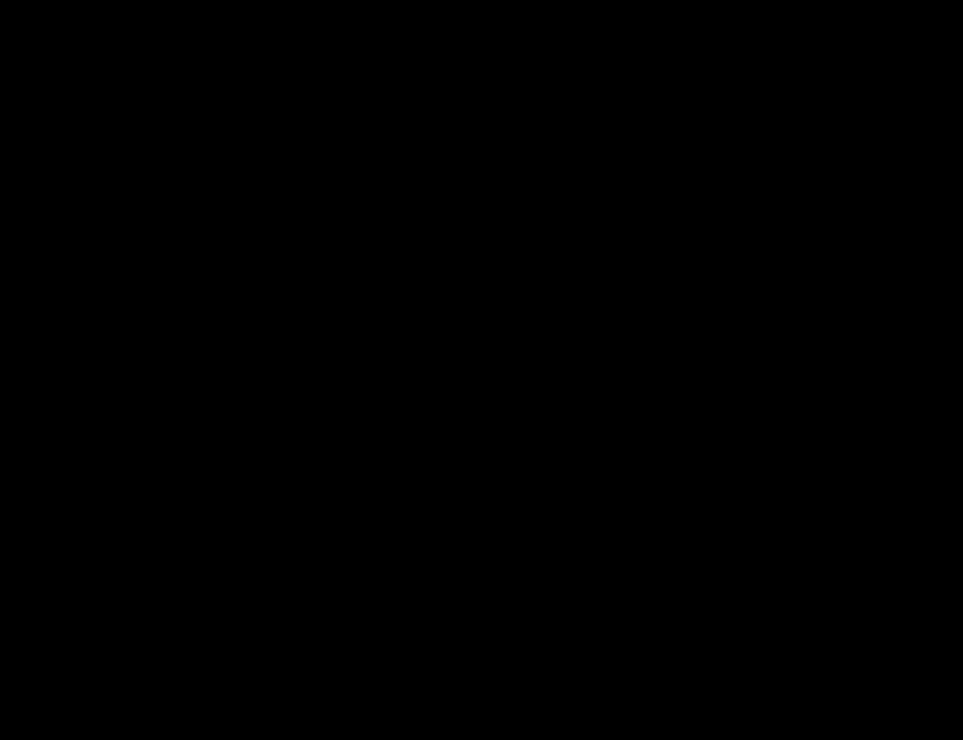
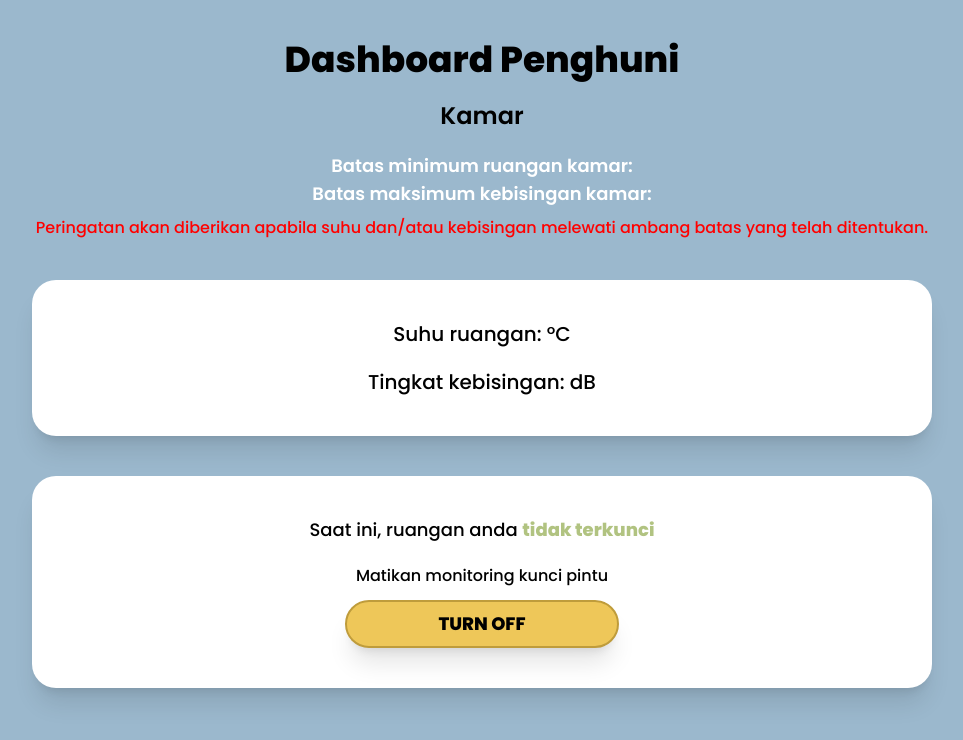
Before and after one commit to 2angela/RekSTI-frontend, a Next.js app: page /dashboard in a window 1280 px wide. Shown: the top 740 px of the page, without its empty margins (158-1121 px from the left). Built offline with nearby package versions, Linux system fonts and the light colour scheme.

Commit message:
feat: dashboard

```diff
--- a/src/pages/dashboard.tsx
+++ b/src/pages/dashboard.tsx
@@ -1,7 +1,6 @@
 import { useState } from "react";
 import { toast } from "react-toastify";
 import { Poppins } from "next/font/google";
-import Image from "next/image";
 import { useRouter } from "next/router";
 
 const poppins = Poppins({
@@ -11,11 +10,81 @@
   weight: ["500"],
 });
 
+const poppinsB = Poppins({
+  subsets: ["latin"],
+  display: "swap",
+  variable: "--font-poppins",
+  weight: ["600"],
+});
+
+const poppinsXB = Poppins({
+  subsets: ["latin"],
+  display: "swap",
+  variable: "--font-poppins",
+  weight: ["800"],
+});
+
 export default function Dashboard() {
+  const [room, setRoom] = useState("");
+  const [temp, setTemp] = useState("");
+  const [noise, setNoise] = useState("");
+  const [tempLimit, setTempLimit] = useState("");
+  const [noiseLimit, setNoiseLimit] = useState("");
+  const [locked, setLocked] = useState(false);
+  const [lockOn, setLockOn] = useState(true);
 
   return (
-    <div>
-
+    <div className="flex flex-col h-screen bg-[#9BB8CD] justify-start align-center text-center p-10">
+      <p className={`${poppinsXB.className} text-2xl md:text-4xl pb-5`}>
+        Dashboard Penghuni
+      </p>
+      <p className={`${poppinsB.className} text-xl md:text-2xl pb-5`}>
+        Kamar {room}
+      </p>
+      <p className={`${poppinsB.className} text-base md:text-lg text-white`}>
+        Batas minimum ruangan kamar: {tempLimit}
+      </p>
+      <p className={`${poppinsB.className} text-base md:text-lg text-white`}>
+        Batas maksimum kebisingan kamar: {noiseLimit}
+      </p>
+      <p
+        className={`${poppins.className} text-xs md:text-base text-[#FF0000] pt-2 pb-5`}
+      >
+        Peringatan akan diberikan apabila suhu dan/atau kebisingan melewati
+        ambang batas yang telah ditentukan.
+      </p>
+      <div className="w-3/4 justify-center self-center p-10 m-5 bg-white rounded-3xl shadow shadow-xl">
+        <p className={`${poppins.className} text-base md:text-xl pb-5`}>
+          Suhu ruangan: {temp} °C
+        </p>
+        <p className={`${poppins.className} text-base md:text-xl`}>
+          Tingkat kebisingan: {noise} dB
+        </p>
+      </div>
+      <div className="w-3/4 justify-center self-center p-10 m-5 bg-white rounded-3xl shadow shadow-xl">
+        {lockOn ? (
+          <p className={`${poppins.className} text-base md:text-lg`}>
+            Saat ini, ruangan anda{" "}
+            <span className="font-bold text-[#B1C381]">
+              {locked ? "terkunci" : "tidak terkunci"}
+            </span>
+          </p>
+        ) : null}
+        <p className={`${poppins.className} text-sm md:text-base pt-5`}>
+          {lockOn
+            ? "Matikan monitoring kunci pintu"
+            : "Nyalakan monitoring kunci pintu"}
+        </p>
+        <button
+          className={`${poppinsXB.className} bg-[#EEC759] w-1/3 h-fit border-2 border-[#BF9C3B] text-xs md:text-lg rounded-full shadow shadow-xl p-2 mt-3`}
+          onClick={() => {
+            setLockOn(!lockOn);
+            toast.success("Lock monitoring changed");
+          }}
+        >
+          TURN {lockOn ? "OFF" : "ON"}
+        </button>
+      </div>
     </div>
   );
 }
```
